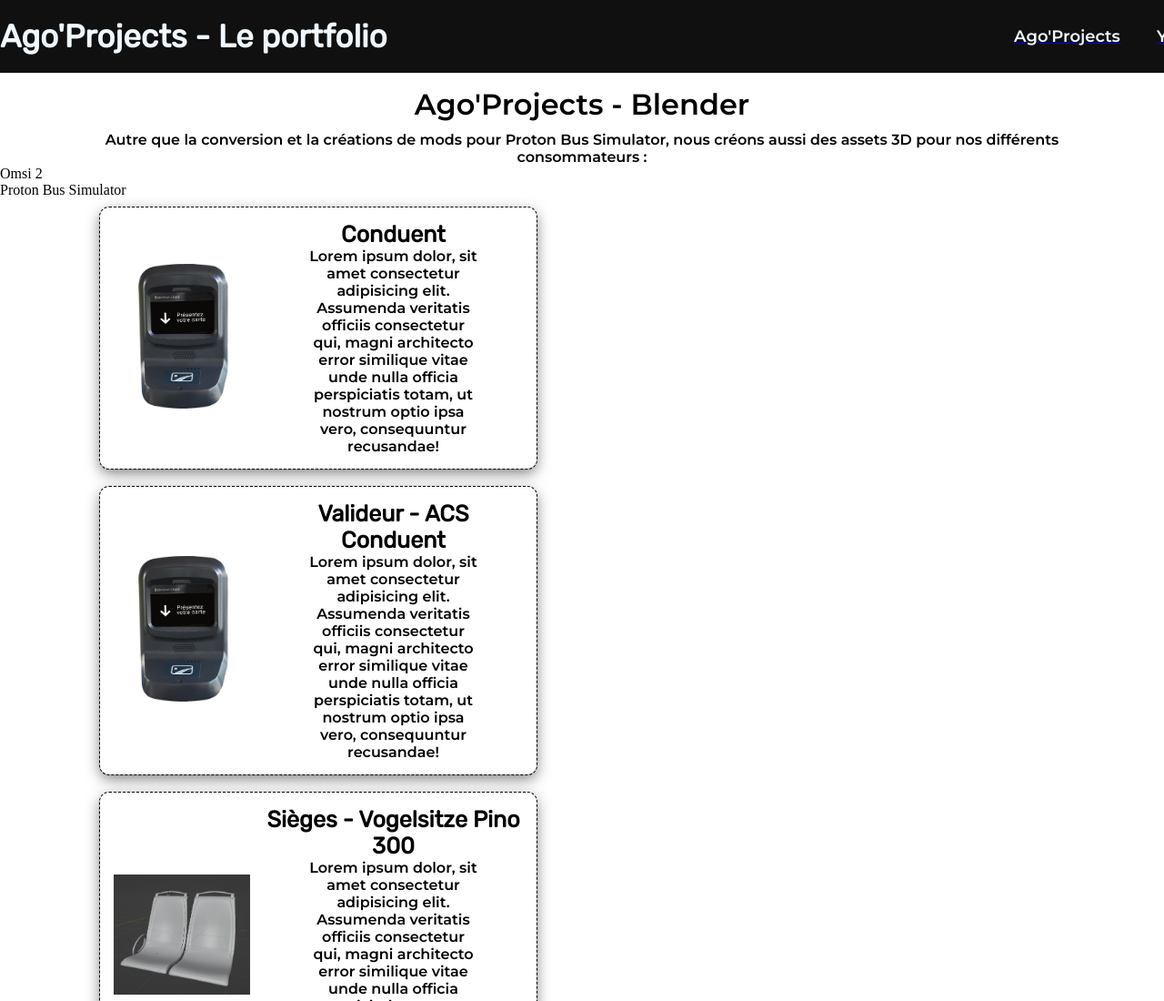
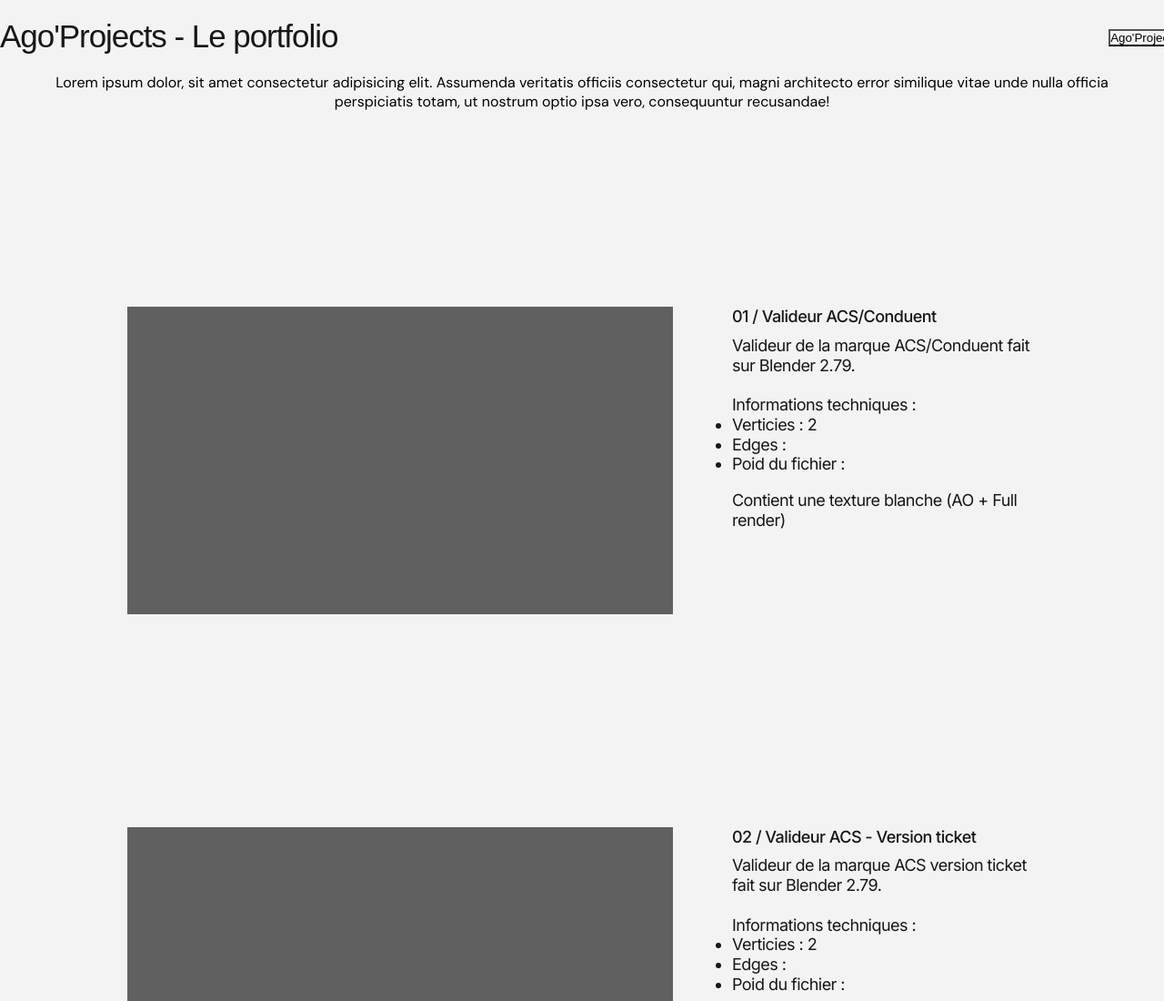
Before and after one commit to ShowTNTC/site.github.io, a plain HTML site: page index.html in a window 1280 px wide. Shown: the top 1100 px of the page at 91% size. Drawn offline with Linux system fonts and the light colour scheme.

Commit message:
Nouvelle version

```diff
--- a/index.html
+++ b/index.html
@@ -6,14 +6,15 @@
 	<link rel="stylesheet" type="text/css" href="style.css">
 	<link rel="shortcut icon" href="Images/favicon.ico"/>
 
-<!-- Montserrat -->
+<!-- DM Sans -->
 	<link rel="preconnect" href="https://fonts.googleapis.com">
 	<link rel="preconnect" href="https://fonts.gstatic.com" crossorigin>
-	<link href="https://fonts.googleapis.com/css2?family=Rubik:ital,wght@0,400;1,600&display=swap" rel="stylesheet">
-<!-- Rubik -->
+	<link href="https://fonts.googleapis.com/css2?family=DM+Sans:ital,wght@0,400;0,500;0,700;1,400;1,500;1,700&display=swap" rel="stylesheet">
+
+<!-- Inter -->
 	<link rel="preconnect" href="https://fonts.googleapis.com">
 	<link rel="preconnect" href="https://fonts.gstatic.com" crossorigin>
-	<link href="https://fonts.googleapis.com/css2?family=Montserrat:wght@600&display=swap" rel="stylesheet">
+	<link href="https://fonts.googleapis.com/css2?family=Inter:wght@100;200;300;400;500;600;700;800;900&display=swap" rel="stylesheet">
 
 </head>
 
@@ -37,43 +38,135 @@
 	</div>
 
 <!-- Paragraphe -->
-	<h1>Ago'Projects - Blender</h1>
-	<p>Autre que la conversion et la cr&eacute;ations de mods pour Proton Bus Simulator, nous cr&eacute;ons aussi des assets 3D pour nos diff&eacute;rents consommateurs :</p>
-
-	<div>
-		<ul>	<!-- Liste-->
-			<li>Omsi 2</li>
-			<li>Proton Bus Simulator</li>
-		</ul>
-	</div>
+	<p>Lorem ipsum dolor, sit amet consectetur adipisicing elit. Assumenda veritatis officiis consectetur qui, magni architecto error similique vitae unde nulla officia perspiciatis totam, ut nostrum optio ipsa vero, consequuntur recusandae!</p>
 
 <!-- Images -->
 	<div class="container">
 		<div class="card">
 			<div class="imgBx">
-				<img src="Images/Valideur_OPUS_Seul_TRansparent_2020-4.jpg">
+				<img src="Images/Blank_bg.png">
 			</div>
 			<div class="content">
-				<h2>Conduent</h2>
-				<p>Lorem ipsum dolor, sit amet consectetur adipisicing elit. Assumenda veritatis officiis consectetur qui, magni architecto error similique vitae unde nulla officia perspiciatis totam, ut nostrum optio ipsa vero, consequuntur recusandae!</p>
+				<h2>01 / Valideur ACS/Conduent</h2>
+				<p>Valideur de la marque ACS/Conduent fait sur Blender 2.79.<br>
+					<br>
+						Informations techniques :
+						<ul>	<!-- Liste-->
+							<li>Verticies : 2</li>
+							<li>Edges :</li>
+							<li>Poid du fichier :</li>
+						</ul>
+					<br>
+					<p>Contient une texture blanche (AO + Full render)</p>
+				</p>
 			</div>
 		</div>
 		<div class="card">
 			<div class="imgBx">
-				<img src="Images/Valideur_OPUS_Seul_TRansparent_2020-4.jpg">
+				<img src="Images/Blank_bg.png">
 			</div>
 			<div class="content">
-				<h2>Valideur - ACS Conduent</h2>
-				<p>Lorem ipsum dolor, sit amet consectetur adipisicing elit. Assumenda veritatis officiis consectetur qui, magni architecto error similique vitae unde nulla officia perspiciatis totam, ut nostrum optio ipsa vero, consequuntur recusandae!</p>
+				<h2>02 / Valideur ACS - Version ticket</h2>
+				<p>Valideur de la marque ACS version ticket fait sur Blender 2.79.<br>
+					<br>
+						Informations techniques :
+						<ul>	<!-- Liste-->
+							<li>Verticies : 2</li>
+							<li>Edges :</li>
+							<li>Poid du fichier :</li>
+						</ul>
+					<br>
+					<p>Contient une texture blanche (AO + Full render)</p>
 			</div>
 		</div>
 		<div class="card">
 			<div class="imgBx">
-				<img src="Images/Pino.png">
+				<img src="Images/Blank_bg.png">
 			</div>
 			<div class="content">
-				<h2>Sièges - Vogelsitze Pino 300</h2>
-				<p>Lorem ipsum dolor, sit amet consectetur adipisicing elit. Assumenda veritatis officiis consectetur qui, magni architecto error similique vitae unde nulla officia perspiciatis totam, ut nostrum optio ipsa vero, consequuntur recusandae!</p>
+				<h2>03 / Siège - Ster 8ms</h2>
+				<p>Siège de la marque Ster fait sur Blender 2.79.<br>
+					<br>
+						Informations techniques :
+						<ul>	<!-- Liste-->
+							<li>Verticies : 2</li>
+							<li>Edges :</li>
+							<li>Poid du fichier :</li>
+						</ul>
+					<br>
+					<p>Contient une texture blanche (AO + Full render)</p>
+			</div>
+		</div>
+		<div class="card">
+			<div class="imgBx">
+				<img src="Images/Blank_bg.png">
+			</div>
+			<div class="content">
+				<h2>04 / Siège - Vogelsitze Pino 300</h2>
+				<p>Siège de la marque Vogelsitze Pino fait sur Blender 3.0.1 et texturé sur Blender 2.79. Optimisation du siège par Hugo.<br>
+					<br>
+						Informations techniques :
+						<ul>	<!-- Liste-->
+							<li>Verticies : 2</li>
+							<li>Edges :</li>
+							<li>Poid du fichier :</li>
+						</ul>
+					<br>
+					<p>Contient une texture blanche (AO + Full render)</p>
+			</div>
+		</div>
+		<div class="card">
+			<div class="imgBx">
+				<img src="Images/Blank_bg.png">
+			</div>
+			<div class="content">
+				<h2>05 / Bouton arrêt demandé - Malefec</h2>
+				<p>Bouton arrêt demandé de la marque Malefec fait sur Blender 3.0.1 et texturé sur Blender 2.79.<br>
+					<br>
+						Informations techniques :
+						<ul>	<!-- Liste-->
+							<li>Verticies : 2</li>
+							<li>Edges :</li>
+							<li>Poid du fichier :</li>
+						</ul>
+					<br>
+					<p>Contient une texture blanche (AO + Full render)</p>
+			</div>
+		</div>
+		<div class="card">
+			<div class="imgBx">
+				<img src="Images/Blank_bg.png">
+			</div>
+			<div class="content">
+				<h2>06 / Valideur - Thales BV600</h2>
+				<p>Valideur de la marque Thales décliné en version du réseau TBM à Bordeaux fait sur Blender 3.0.1 et texturé sur Blender 2.79.<br>
+					<br>
+						Informations techniques :
+						<ul>	<!-- Liste-->
+							<li>Verticies : 2</li>
+							<li>Edges :</li>
+							<li>Poid du fichier :</li>
+						</ul>
+					<br>
+					<p>Contient une texture blanche (AO + Full render)</p>
+			</div>
+		</div>
+		<div class="card">
+			<div class="imgBx">
+				<img src="Images/Blank_bg.png">
+			</div>
+			<div class="content">
+				<h2>07 / Prototype - Arrêt de bus</h2>
+				<p>Arrêt de bus décliné en version du réseau TBM à Bordeaux fait sur Blender 3.0.1 et texturé sur Blender 2.79.<br>
+					<br>
+						Informations techniques :
+						<ul>	<!-- Liste-->
+							<li>Verticies : 2</li>
+							<li>Edges :</li>
+							<li>Poid du fichier :</li>
+						</ul>
+					<br>
+					<p>Contient une texture blanche (AO + Full render)</p>
 			</div>
 		</div>
 	</div>
--- a/style.css
+++ b/style.css
@@ -3,17 +3,21 @@
 *{
 	margin: 0;
 	padding: 0;
+	background-color: #F3F3F3;
 }
 
 /***** Title *******/
 
 h1 {
-	margin-top: 15px;
-	margin-bottom: 10px;
-	font-weight: bold;
-    text-align: center;
-	font-family: 'Montserrat', sans-serif;
-	font-weight: bold;
+	/* Text */
+	font-family: 'DM Sans', sans-serif;
+	font-style: normal;
+	font-weight: 500;
+	font-size: 60px;
+	line-height: 97.2%;
+	/* or 58px */
+	letter-spacing: -0.03em;
+	color: #181717;
 }
 
 h2,h3{
@@ -29,18 +33,18 @@ p {
 	margin-left: 50px;
 	margin-right: 50px;
 	text-align: center;
-	font-family: 'Montserrat', sans-serif;
+	font-family: 'DM Sans', sans-serif;
 	font-size: 16px;
 }
 
-pl {
-	font-family: 'Montserrat', sans-serif;
-	font-size: 16px;
-}
+/***** Paragraphe - DIV *******/
 
-al {
-    text-decoration: none;
-    color: #008CBA;
+.header_paragraph{
+	width: 100%;
+	height: 300px;
+	display: block;
+	margin-bottom: 0px;
+	margin-top: 25px;
 }
 
 /***** Header *******/
@@ -49,7 +53,6 @@ al {
 	width: 100%;
 	height: 80px;
 	display: block;
-	background-color: #101010;
 }
 
 .inner_header{
@@ -71,19 +74,17 @@ al {
 	height: 100%;
 	display: table-cell;
 	vertical-align: middle;
-	color: aliceblue;
 }
 
-.navigation{
+.navigation {
+	margin: 0;
+	padding: 0;
+	display: flex;
+	align-items: center;
+	height: 100%;
 	float: right;
 	height: 100%;
-}
-
-.navigation a{
-	height: 100%;
-	display: table;
-	float: left;
-	padding: 0px 20px;
+	list-style: none;
 }
 
 .navigation a:last-child{
@@ -94,15 +95,19 @@ al {
 	height: 100%;
 	display: table-cell;
 	vertical-align: middle;
-	font-family: 'Montserrat', sans-serif;
+	font-family: 'DM Sans', sans-serif;
 	font-size: 16px;
 	color: aliceblue;
 }
 
-.navigation li button{
+.navigation li a {
+	height: 100%;
+	display: table;
+	float: left;
+	padding: 0px 20px;
 	display: table-cell;
 	vertical-align: middle;
-	font-family: 'Montserrat', sans-serif;
+	font-family: 'DM Sans', sans-serif;
 	font-size: 18px;
 	font-style: normal;
 	color: aliceblue;
@@ -111,6 +116,7 @@ al {
 	border: none;
 	cursor: pointer;
 	overflow: hidden;
+	text-decoration: none;
 }
 
 /***** Images *******/
@@ -122,28 +128,69 @@ al {
 	justify-content: center;
 	align-items: center;
 	flex-wrap: wrap;
-	margin-left: 50px;
-	margin-right: 50px;
+	flex-direction: column;
+	width: 100%;
 }
 
 .container .card{
 	position: relative;
-	max-width: 450px;
-	margin: 10px;
+	max-width: 1000px;
+	margin: 200px 0px 0px 0px;
 	padding: 15px;
 	display: flex;
 	justify-content: center;
-	align-items: center;
-	border-radius: 10px;
-	box-shadow: 0 5px 15px rgba(0, 0, 0, .5);
-	border-color: #101010;
-	outline: dashed 1px black;
+	align-items: top;
 }
 
+/***** Images - Texte *******/
+
+.container .card .content h2{
+	font-family: 'Inter', sans-serif;
+	font-style: normal;
+	font-weight: 500;
+	font-size: 18px;
+	line-height: 121.5%;
+	text-align: left;
+	margin: 0px 50px 10px 0px;
+	/* or 22px */
+	letter-spacing: -0.03em;
+	/* Main Black */
+	color: #181717;
+}
+
+.container .card .content p{
+	font-family: 'Inter', sans-serif;
+	font-style: normal;
+	font-weight: normal;
+	font-size: 18px;
+	line-height: 121.5%;
+	text-align: left;
+	margin: 0px 0px 0px 0px;
+	/* or 22px */
+	letter-spacing: -0.03em;
+	/* Main Black */
+	color: #181717;
+}
+
+.container .card .content ul{
+	font-family: 'Inter', sans-serif;
+	font-style: normal;
+	font-weight: normal;
+	font-size: 18px;
+	line-height: 121.5%;
+	text-align: left;
+	/* or 22px */
+	letter-spacing: -0.03em;
+	/* Main Black */
+	color: #181717;
+}
+
+/***** Images - End Texte *******/
+
 .container .card .imgBx{
-	max-width: 150px;
-	flex: 0 0 150px;
-
+	max-width: 720px;
+	flex: 0 0 600px;
+	margin: 0px 50px 0px 0px;
 }
 
 .container .card .imgBx img{
```
Also changed, not shown: Images/Blank_bg.png (added), Images/acs-solutions-france-engrange-77-millions-d-euros-de-contrat-1332411437.jpg (added).
